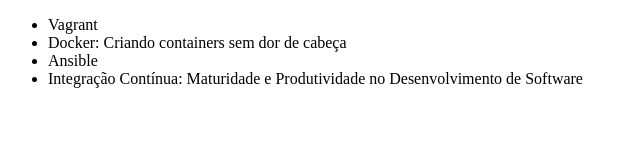
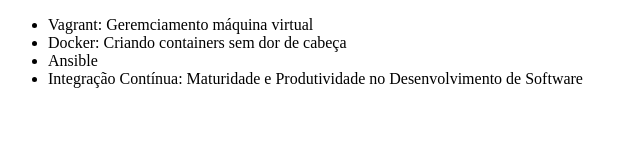
Before and after one commit to AlexandrePacheco-Oz/Alura, a plain HTML site: page index.html in a window 1280 px wide. Shown: the whole page, without its empty margins (0-640 px from the left). Drawn offline with Linux system fonts and the light colour scheme.

Commit message:
Corrigindo Curso de vagrant

```diff
--- a/index.html
+++ b/index.html
@@ -8,7 +8,7 @@
 </head>
 <body>
     <ul>
-        <li>Vagrant</li>
+        <li>Vagrant: Geremciamento máquina virtual</li>
         <li>Docker: Criando containers sem dor de cabeça</li>
         <li>Ansible</li>
         <li>Integração Contínua: Maturidade e Produtividade no Desenvolvimento de Software</li>
```
